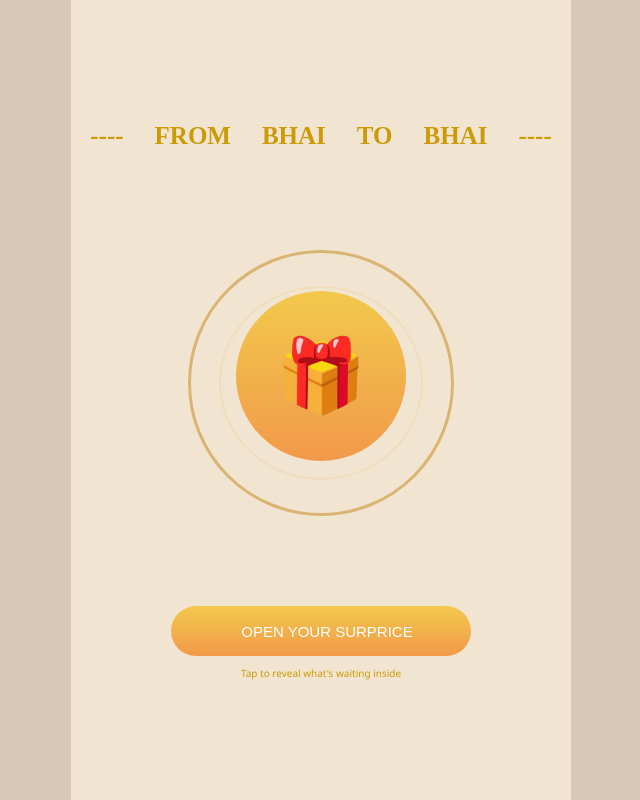
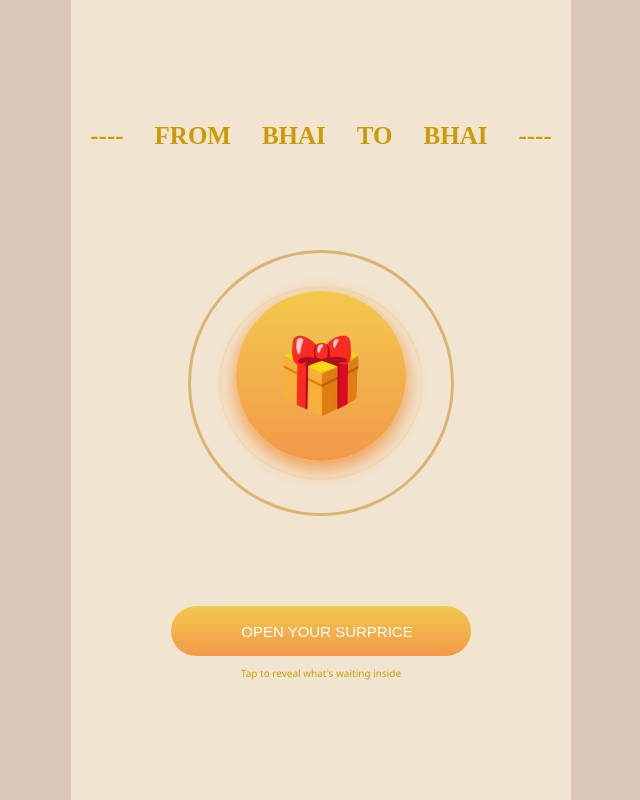
Before and after one commit to atoz51028-ops/bhai, a plain HTML site: page index.html in a window 1280 px wide. Shown: the whole page, without its empty margins (319-959 px from the left). Drawn offline with Linux system fonts and the light colour scheme.

Commit message:
Enhance bounce element with box shadow
Added box shadow to the bouncing element for enhanced visual effect.

```diff
--- a/index.html
+++ b/index.html
@@ -102,6 +102,7 @@
     position: relative;
     bottom: 7px;
     animation: bounce 5s infinite;
+    box-shadow: 0px 7px 20px 1px #f2994a;
   }
 
   @keyframes bounce {
```
